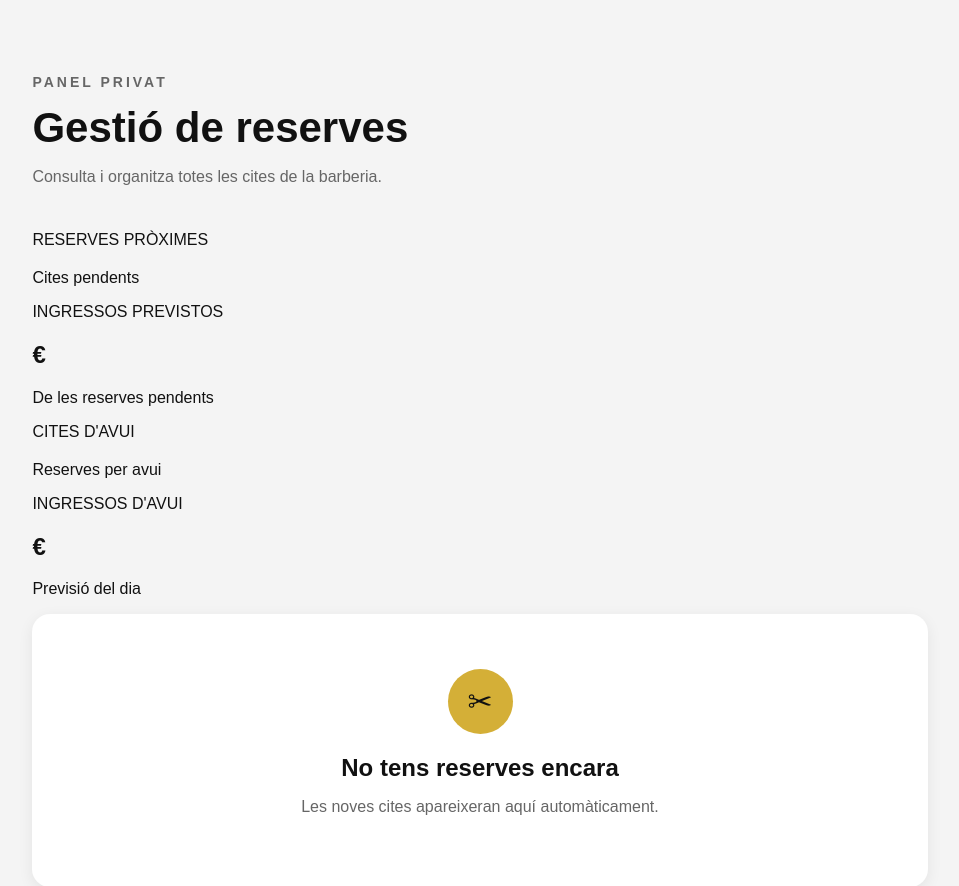
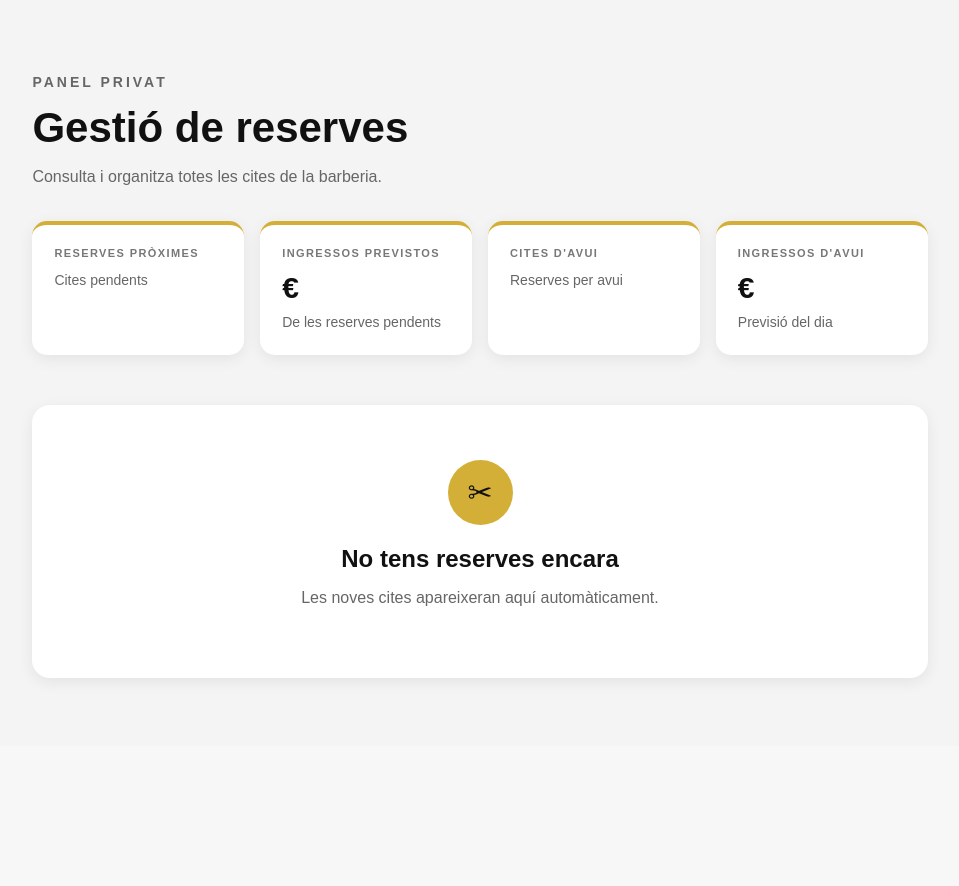
Before and after one commit to Maauriii17/mauris-barber-shop, a Flask app: template templates/panelbarber.html in a window 1280 px wide. Shown: the part 54-940 px from the top of the page, without its empty margins (160-1119 px from the left). After the commit the page ends 735 px from the top, so only its background shows below. Run offline with Flask 3, Linux system fonts and the light colour scheme; the template is opened without the code that fills it, so the values that code supplies are empty.

Commit message:
Update style.css

```diff
--- a/static/style.css
+++ b/static/style.css
@@ -405,7 +405,7 @@ footer a {
 }
 
 .panel-header {
-    margin-bottom: 45px;
+    margin-bottom: 35px;
 }
 
 .panel-header h1 {
@@ -415,6 +415,45 @@ footer a {
 
 .panel-header p {
     color: #666;
+}
+
+
+/* RESUM DEL PANEL */
+
+.resum-panel {
+    display: grid;
+    grid-template-columns: repeat(4, 1fr);
+    gap: 16px;
+    margin-bottom: 50px;
+}
+
+.resum-targeta {
+    background: white;
+    border-radius: 15px;
+    padding: 22px;
+    box-shadow: 0 4px 15px rgba(0, 0, 0, 0.07);
+    border-top: 4px solid #d4af37;
+}
+
+.resum-etiqueta {
+    margin: 0 0 12px;
+    font-size: 11px;
+    letter-spacing: 1.4px;
+    font-weight: bold;
+    color: #777;
+}
+
+.resum-targeta h2 {
+    margin: 0 0 8px;
+    font-size: 30px;
+    color: #111;
+}
+
+.resum-targeta p:last-child {
+    margin: 0;
+    color: #666;
+    font-size: 14px;
+    line-height: 1.4;
 }
 
 
@@ -466,7 +505,7 @@ footer a {
 }
 
 
-/* LLISTA RESERVES */
+/* LLISTA DE RESERVES */
 
 .reserves-list {
     display: grid;
@@ -608,6 +647,10 @@ footer a {
         display: none;
     }
 
+    .resum-panel {
+        grid-template-columns: repeat(2, 1fr);
+    }
+
     .reserva-barber {
         grid-template-columns: 1fr;
     }
@@ -659,6 +702,10 @@ footer a {
         font-size: 34px;
     }
 
+    .resum-panel {
+        grid-template-columns: 1fr;
+    }
+
     .capcalera-grup h2 {
         font-size: 22px;
     }
```
